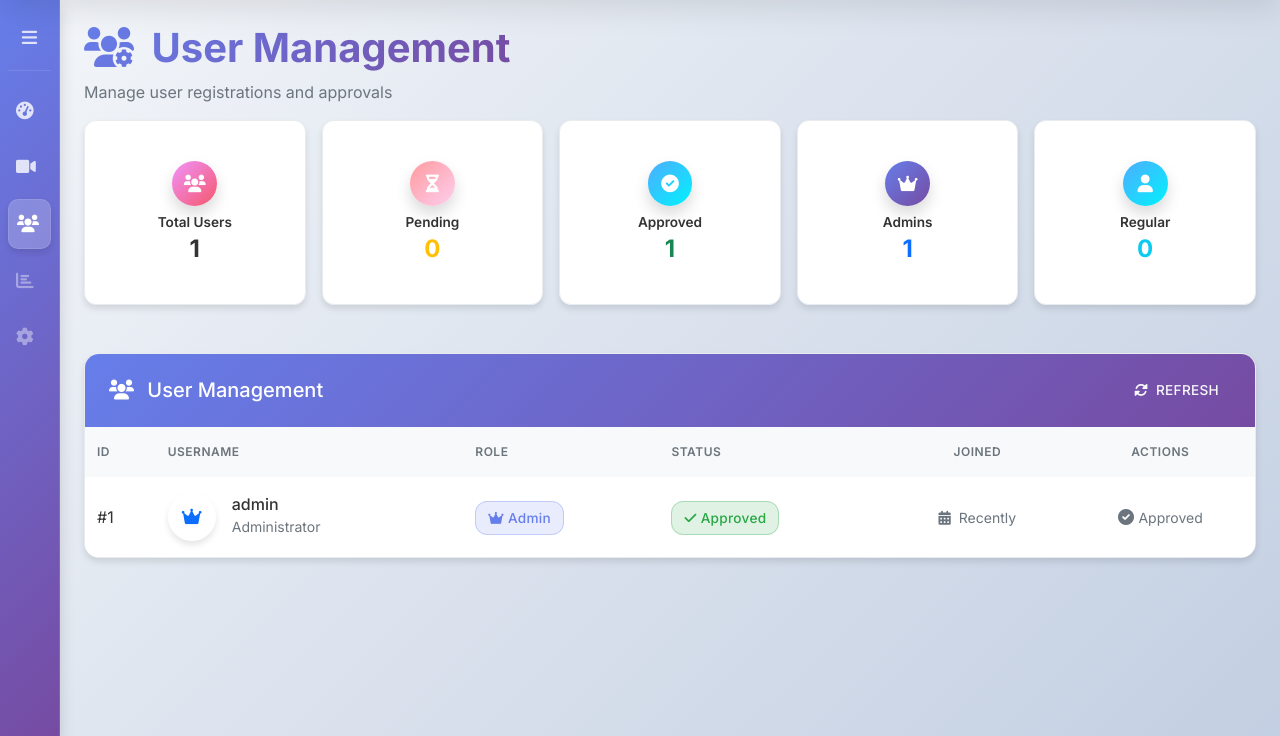
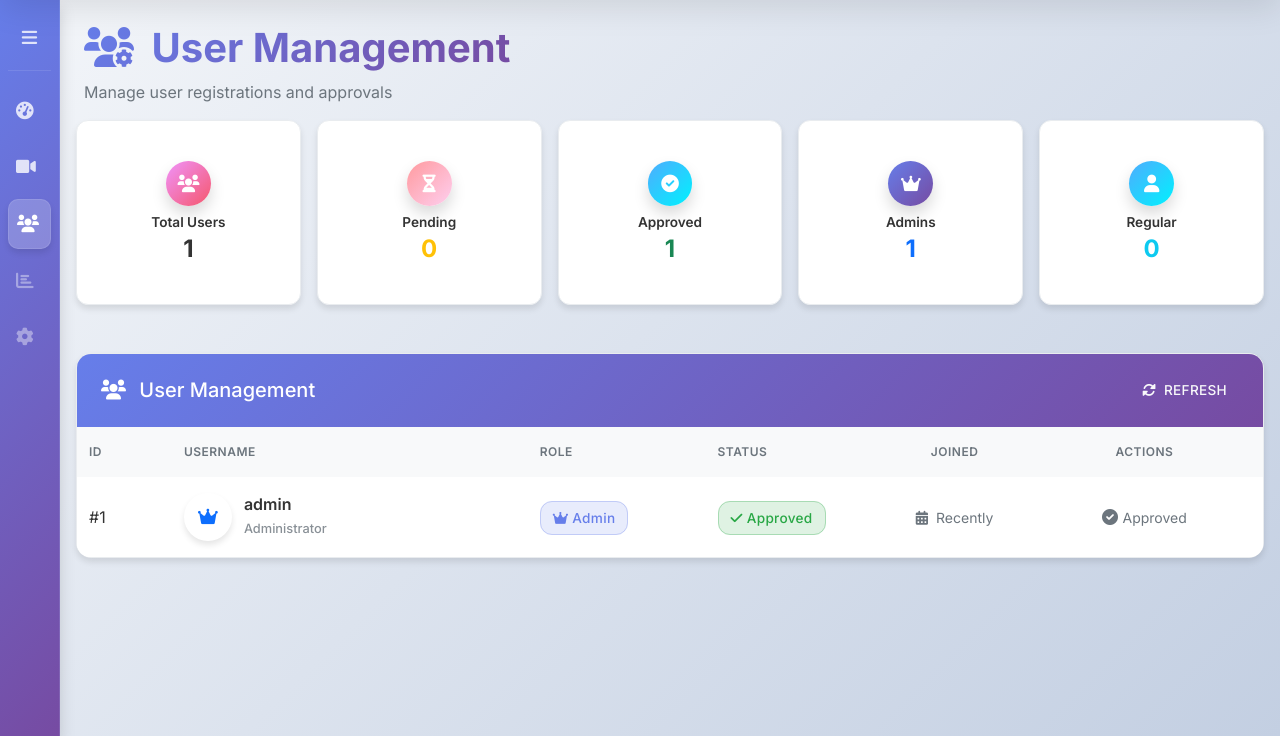
Before and after one commit to monkiravn/tiktok_webapp, a Flask app: page /admin/users in a window 1280 px wide. Shown: the part 64-800 px from the top of the page. Run offline with Flask 3, Linux system fonts and the light colour scheme; the visitor is signed in with stand-in values (Sample User, id 1).

Commit message:
Enhance admin user management table with specific column widths, improved layout, and consistent styling

```diff
--- a/static/css/admin.css
+++ b/static/css/admin.css
@@ -59,6 +59,8 @@
     border-collapse: separate;
     border-spacing: 0;
     background: white !important;
+    table-layout: fixed;
+    width: 100%;
 }
 
 .modern-table th {
@@ -75,6 +77,43 @@
     z-index: 10;
 }
 
+/* Specific column widths for admin table */
+.modern-table th:nth-child(1), /* ID */
+.modern-table td:nth-child(1) {
+    width: 8%;
+    min-width: 60px;
+}
+
+.modern-table th:nth-child(2), /* Username */
+.modern-table td:nth-child(2) {
+    width: 30%;
+    min-width: 200px;
+}
+
+.modern-table th:nth-child(3), /* Role */
+.modern-table td:nth-child(3) {
+    width: 15%;
+    min-width: 100px;
+}
+
+.modern-table th:nth-child(4), /* Status */
+.modern-table td:nth-child(4) {
+    width: 15%;
+    min-width: 100px;
+}
+
+.modern-table th:nth-child(5), /* Joined */
+.modern-table td:nth-child(5) {
+    width: 12%;
+    min-width: 90px;
+}
+
+.modern-table th:nth-child(6), /* Actions */
+.modern-table td:nth-child(6) {
+    width: 20%;
+    min-width: 120px;
+}
+
 .modern-table td {
     padding: 1rem 0.75rem;
     vertical-align: middle;
@@ -82,12 +121,16 @@
     border-bottom: 1px solid rgba(0, 0, 0, 0.05);
     background: white !important;
     color: #333 !important;
+    height: 80px; /* Fixed height for consistency */
+    overflow: hidden;
+    text-overflow: ellipsis;
 }
 
 .modern-table tbody tr {
     transition: var(--transition-fast, all 0.2s ease);
     border: none;
     background: white !important;
+    height: 80px; /* Fixed height for consistency */
 }
 
 .modern-table tbody tr:hover {
@@ -217,11 +260,43 @@
     justify-content: center;
     transition: var(--transition);
     box-shadow: var(--shadow-light);
+    flex-shrink: 0; /* Prevent shrinking */
 }
 
 .avatar-modern:hover {
     transform: scale(1.05);
     box-shadow: var(--shadow-medium);
+}
+
+/* Enhanced user info display - Admin specific */
+.admin-user-info {
+    display: flex;
+    align-items: center;
+    min-height: 48px; /* Consistent height */
+}
+
+.admin-user-info .avatar-modern {
+    margin-right: 0.75rem;
+}
+
+.admin-user-info .user-details {
+    flex: 1;
+    min-width: 0; /* Allow text to truncate if needed */
+}
+
+.admin-user-info .user-details h6 {
+    margin: 0;
+    font-weight: 600;
+    line-height: 1.3;
+    color: #333 !important;
+}
+
+.admin-user-info .user-details small {
+    font-size: 0.8rem;
+    opacity: 0.8;
+    font-weight: 500;
+    color: #6c757d !important;
+    line-height: 1.2;
 }
 
 /* Admin-specific feature icons - inherit from components.css but add specific sizing */
@@ -316,6 +413,33 @@
     grid-template-columns: repeat(auto-fit, minmax(200px, 1fr));
     gap: 1rem;
     margin-bottom: 2rem;
+}
+
+/* Admin Users Table Specific Styling */
+.admin-users-table {
+    margin: 0 !important;
+}
+
+.admin-users-table .table-responsive {
+    margin: 0;
+    padding: 0;
+    border-radius: 0;
+    overflow-x: auto;
+}
+
+/* Improve table cell text alignment and wrapping */
+.admin-users-table td {
+    white-space: nowrap;
+    overflow: hidden;
+    text-overflow: ellipsis;
+}
+
+.admin-users-table td:nth-child(2) { /* Username column */
+    white-space: normal; /* Allow wrapping for username */
+}
+
+.admin-users-table td:nth-child(6) { /* Actions column */
+    white-space: normal; /* Allow button wrapping */
 }
 
 /* Enhanced user info display - Admin specific */
--- a/templates/admin_users.html
+++ b/templates/admin_users.html
@@ -92,7 +92,7 @@ h1, h2, h3, h4, h5, h6, p, span, small {
     </div>
 
     <!-- Statistics Cards -->
-    <div class="px-4 pb-3">
+    <div class="px-3 pb-3">
         <div class="admin-stats-grid">
             <div class="feature-card admin-feature-card">
                 <div class="card-body text-center">
@@ -143,7 +143,7 @@ h1, h2, h3, h4, h5, h6, p, span, small {
     </div>
 
     <!-- Flash Messages -->
-    <div class="px-4">
+    <div class="px-3">
         {% with messages = get_flashed_messages(with_categories=true) %}
             {% if messages %}
                 <div class="row mb-4">
@@ -182,7 +182,7 @@ h1, h2, h3, h4, h5, h6, p, span, small {
                     </div>
                     <div class="card-body p-0">
                         <div class="table-responsive">
-                            <table class="table table-hover mb-0 modern-table">
+                            <table class="table table-hover mb-0 modern-table admin-users-table">
                                 <thead class="table-light">
                                     <tr>
                                         <th class="border-0">ID</th>
@@ -198,11 +198,11 @@ h1, h2, h3, h4, h5, h6, p, span, small {
                                     <tr class="border-0 {% if user.status == 'pending' %}table-warning-subtle{% endif %}">
                                         <td class="text-muted border-0 fw-semibold">#{{ user.id }}</td>
                                         <td class="border-0">
-                                            <div class="d-flex align-items-center">
-                                                <div class="avatar-modern bg-{{ 'primary' if user.role == 'admin' else 'secondary' if user.status == 'approved' else 'warning' }}-subtle rounded-circle d-flex align-items-center justify-content-center me-3">
+                                            <div class="d-flex align-items-center admin-user-info">
+                                                <div class="avatar-modern bg-{{ 'primary' if user.role == 'admin' else 'secondary' if user.status == 'approved' else 'warning' }}-subtle rounded-circle d-flex align-items-center justify-content-center">
                                                     <i class="fas fa-{{ 'crown' if user.role == 'admin' else 'user' if user.status == 'approved' else 'hourglass-half' }} text-{{ 'primary' if user.role == 'admin' else 'secondary' if user.status == 'approved' else 'warning' }}"></i>
                                                 </div>
-                                                <div>
+                                                <div class="user-details">
                                                     <h6 class="mb-0 fw-semibold">
                                                         {{ user.username }}
                                                         {% if user.status == 'pending' %}
```
Also changed, not shown: other parts of static/css/admin.css (+71 -13 lines).
